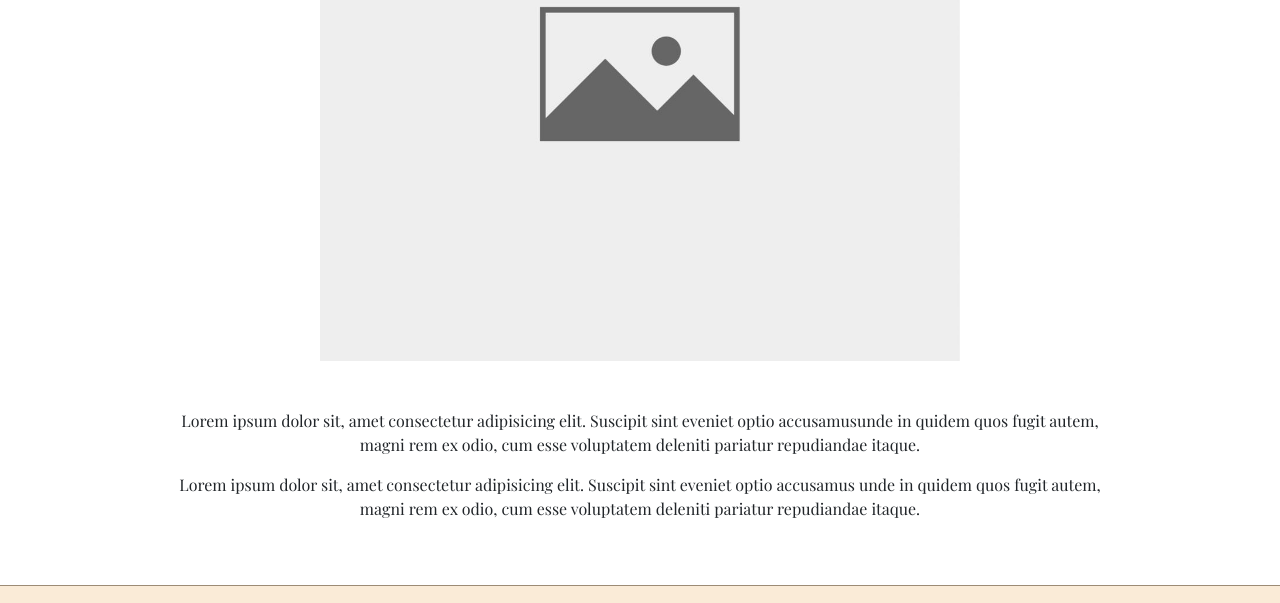
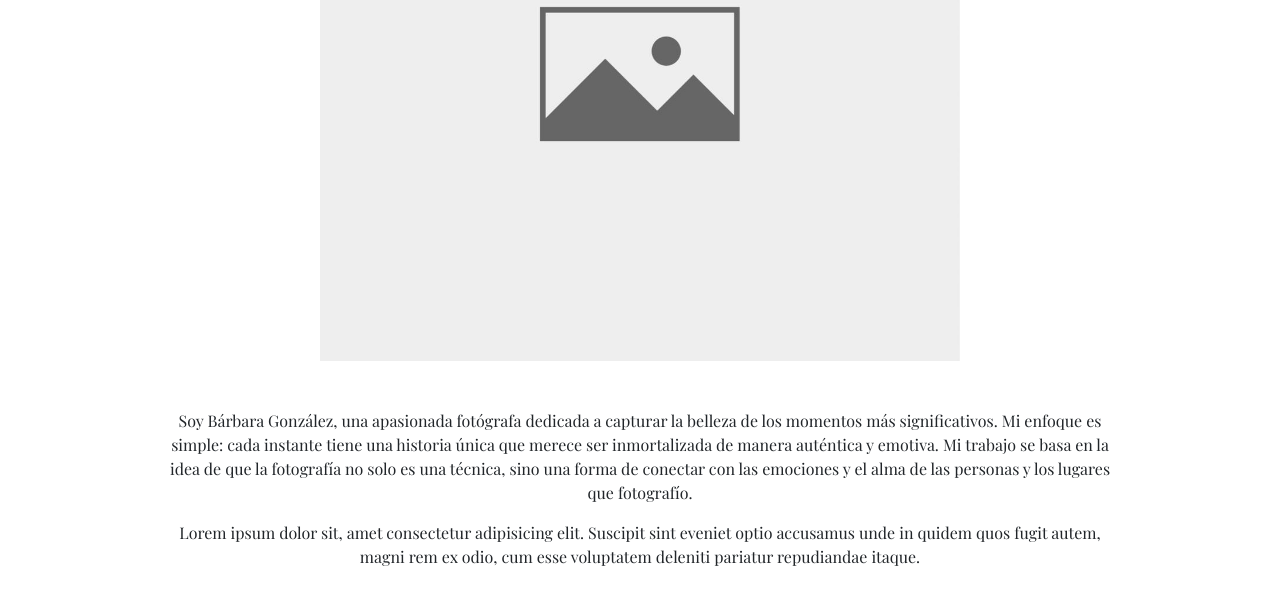
Before and after one commit to BarbiGonzalez/Web-fotografiaBG, a plain HTML site: page pages/sobremi.html in a window 1280 px wide. Shown: the part 529-1132 px from the top of the page. Drawn offline with nearby package versions, Linux system fonts and the light colour scheme; a web font is replaced by a local one.

Commit message:
Modificacion de parrafo en sobre mi

```diff
--- a/pages/sobremi.html
+++ b/pages/sobremi.html
@@ -58,10 +58,11 @@
         <img class="w-50 mt-5" src="/assets/images/imagen-de-muestra.jpg" alt="imagen fotografa Barbara Gonzalez">
       </div>
       <div class="d-flex flex-column align-items-center pt-5 pb-5">
-        <p class="w-75  text-center">Lorem ipsum dolor sit, amet consectetur adipisicing elit. Suscipit sint eveniet
-          optio
-          accusamusunde in quidem quos fugit autem, magni rem ex odio, cum esse voluptatem deleniti pariatur repudiandae
-          itaque.</p>
+        <p class="w-75  text-center">Soy Bárbara González, una apasionada fotógrafa dedicada a capturar la belleza de
+          los momentos más significativos. Mi enfoque es simple: cada instante tiene una historia única que merece ser
+          inmortalizada de manera auténtica y emotiva. Mi trabajo se basa en la idea de que la fotografía no solo es una
+          técnica, sino una forma de conectar con las emociones y el alma de las personas y los lugares que fotografío.
+        </p>
         <p class="w-75  text-center">Lorem ipsum dolor sit, amet consectetur adipisicing elit. Suscipit sint eveniet
           optio accusamus unde in
           quidem
```
